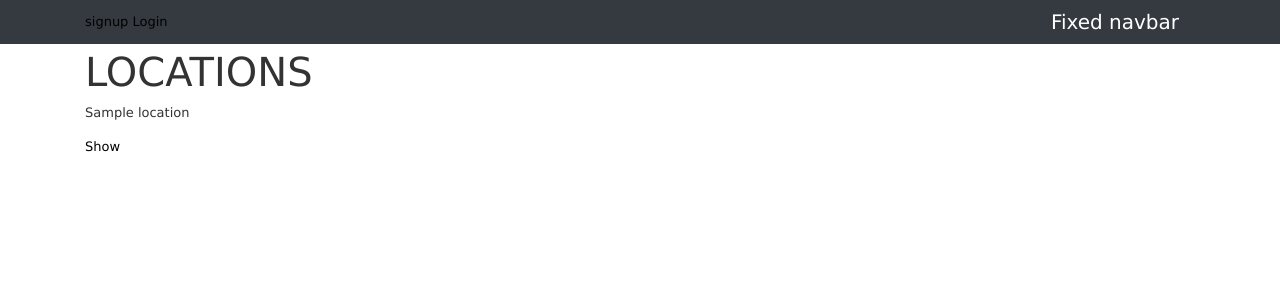
After one commit to tabasco39/airbnb, a Rails app: page /locations in a window 1280 px wide. The commit adds this page. Shown: the top 300 px of the page. Run offline with Rails 7, Linux system fonts and the light colour scheme; tables that the repository leaves empty hold one stand-in row (values such as "Sample post"); style sheets or scripts are compiled from the project's sources; some libraries are stand-ins or nearby versions.

```diff
--- /dev/null
+++ b/app/assets/stylesheets/locations.scss
@@ -0,0 +1,3 @@
+// Place all the styles related to the locations controller here.
+// They will automatically be included in application.css.
+// You can use Sass (SCSS) here: https://sass-lang.com/
--- /dev/null
+++ b/app/controllers/locations_controller.rb
@@ -0,0 +1,9 @@
+class LocationsController < ApplicationController
+    def show
+        @location = Location.find(params[:id])
+    end
+
+    def index
+        @location = Location.all
+    end
+end
--- /dev/null
+++ b/app/helpers/locations_helper.rb
@@ -0,0 +1,2 @@
+module LocationsHelper
+end
--- a/app/models/house.rb
+++ b/app/models/house.rb
@@ -1,5 +1,6 @@
 class House < ApplicationRecord
     belongs_to :user
     belongs_to :category
+    belongs_to :location
     has_many :reservations
 end
--- /dev/null
+++ b/app/views/locations/_location.html.erb
@@ -0,0 +1,8 @@
+<div>
+<h1 >LOCATIONS</h1>
+
+<% @location.each do |location| %>
+<p><%= location.city_name %></p>
+<%= link_to 'Show', location %>
+<% end %>
+</div>
--- /dev/null
+++ b/app/views/locations/index.html.erb
@@ -0,0 +1 @@
+<%= render 'location' %>
--- /dev/null
+++ b/app/views/locations/show.html.erb
@@ -0,0 +1,5 @@
+<p> <%= @location.city_name %></p>
+
+<% @location.houses.each do |house| %>
+    <%= house.nom  %>
+<% end %>
--- a/app/views/navs/_nav.html.erb
+++ b/app/views/navs/_nav.html.erb
@@ -7,10 +7,11 @@
             <%= link_to 'Logout',destroy_user_session_path %>
             <%= link_to 'Devenir hébergeur',new_house_path,class:'btn btn-outline-primary' %>
             <%= link_to 'Category', categories_path %>
+            <%= link_to 'Location', locations_path %>
           <% else %>
             <%= link_to 'signup',new_user_registration_path %>
             <%= link_to 'Login',new_user_session_path %>
-            <%= link_to 'Category', categories_path %>
+
           <% end %>
        </div>
             <a class="navbar-brand" href="#">Fixed navbar</a>
--- a/config/routes.rb
+++ b/config/routes.rb
@@ -5,5 +5,6 @@ Rails.application.routes.draw do
     resources :reservations
   end
   resources :categories, only: [:show, :index]
+  resources :locations, only: [:show, :index]
   # For details on the DSL available within this file, see https://guides.rubyonrails.org/routing.html
 end
--- /dev/null
+++ b/db/migrate/20210127071244_add_location_foreign_key_to_house.rb
@@ -0,0 +1,6 @@
+class AddLocationForeignKeyToHouse < ActiveRecord::Migration[6.1]
+  def change
+    add_column :houses , :location_id, :integer
+    add_foreign_key :houses, :locations
+  end
+end
```
Also changed, not shown: db/seeds.rb (+8 -0 lines), test/controllers/locations_controller_test.rb (added, +7 -0 lines), db/schema.rb.
